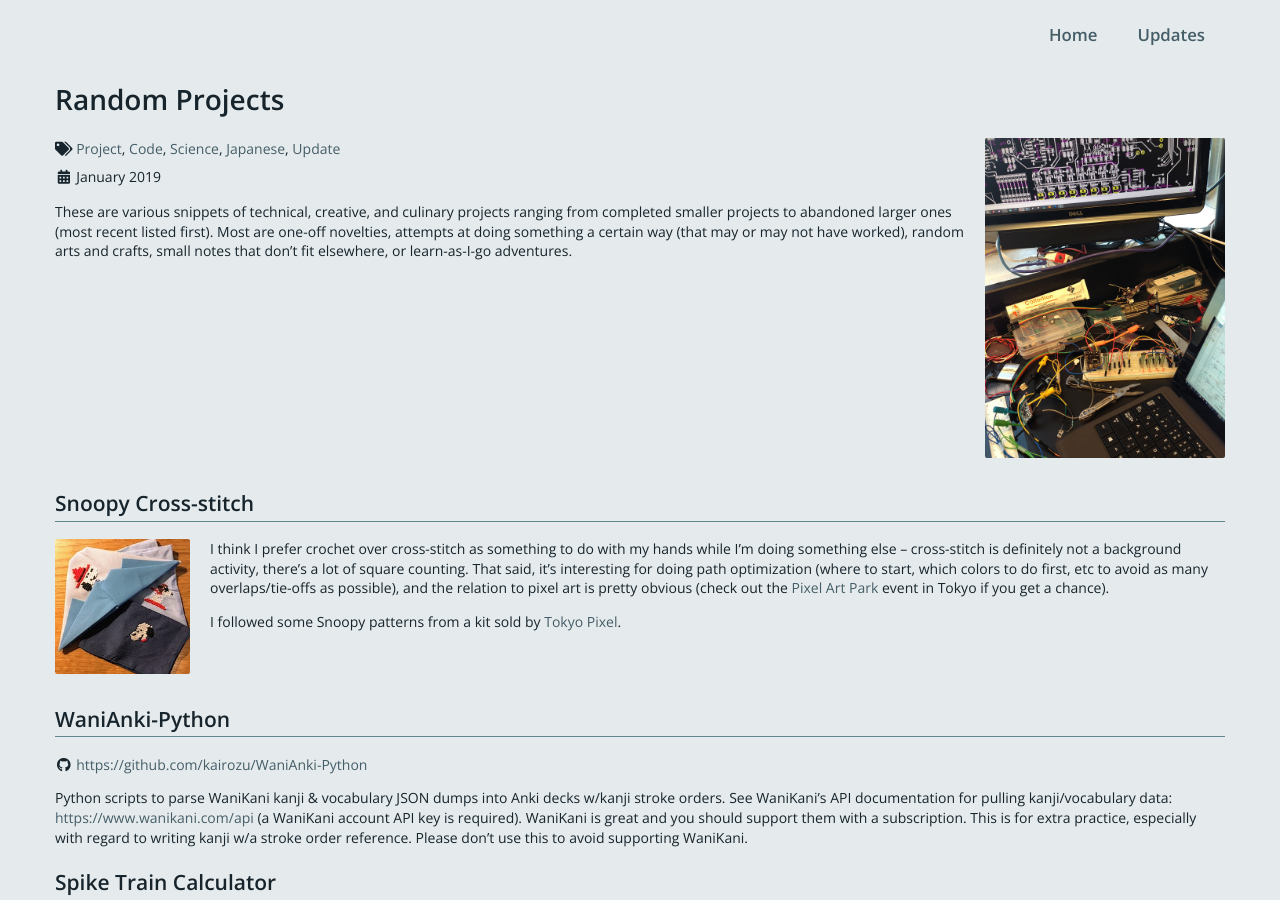
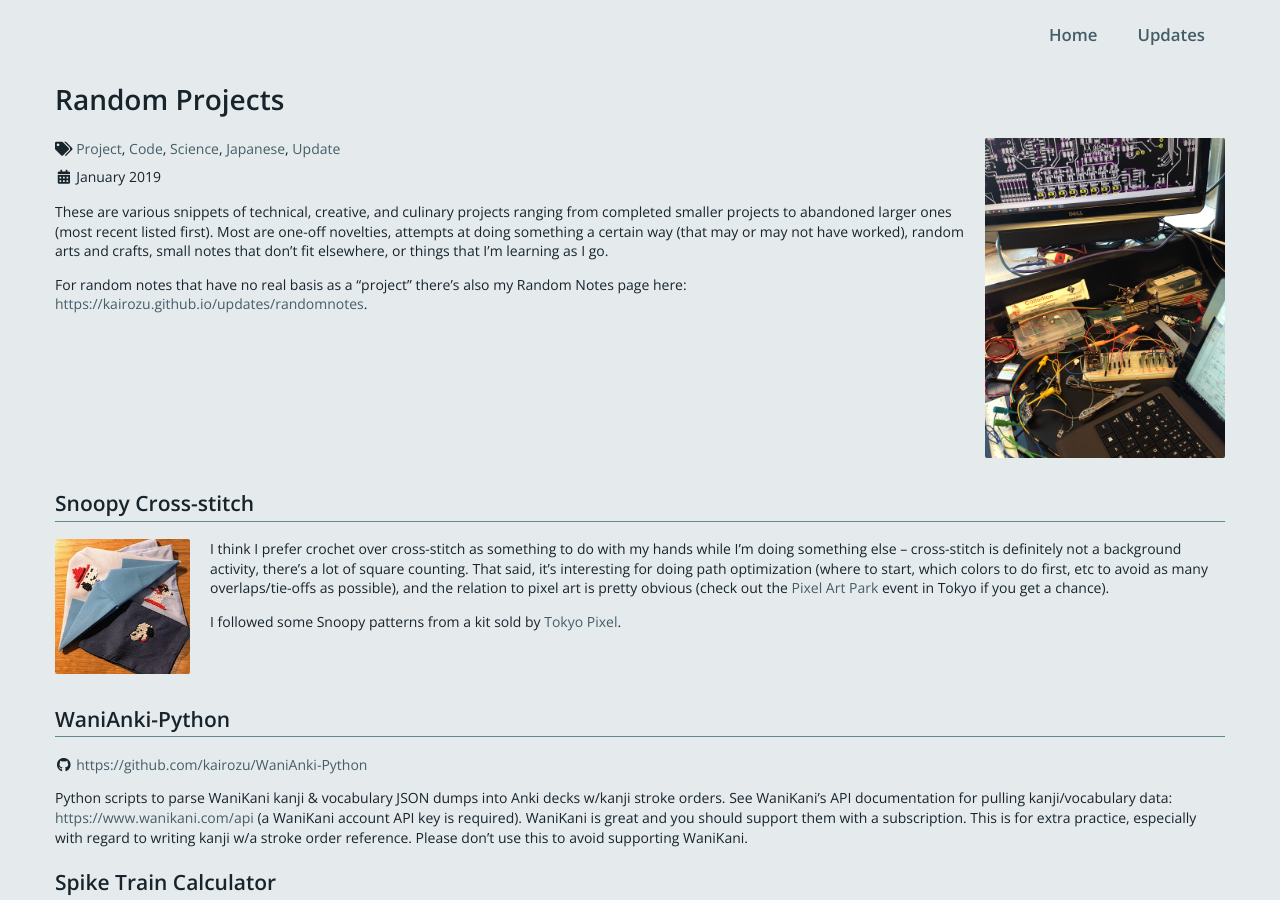
Before and after one commit to kairozu/kairozu.github.io, a Jekyll site: the page built from updates/_posts/2019-01-16-randomprojects.md, in a window 1280 px wide and 900 px high. Built offline with Jekyll 4.4.1, drawn with Linux system fonts in a browser that asks for light colours; nearby versions of some CDN libraries.

Commit message:
Adding link from RP to RN

```diff
--- a/updates/_posts/2019-01-16-randomprojects.md
+++ b/updates/_posts/2019-01-16-randomprojects.md
@@ -6,7 +6,9 @@ hasimg: /images/randomprojects.png
 imgwidth: 240
 tags: project code science japanese update
 ---
-These are various snippets of technical, creative, and culinary projects ranging from completed smaller projects to abandoned larger ones (most recent listed first). Most are one-off novelties, attempts at doing something a certain way (that may or may not have worked), random arts and crafts, small notes that don't fit elsewhere, or learn-as-I-go adventures.
+These are various snippets of technical, creative, and culinary projects ranging from completed smaller projects to abandoned larger ones (most recent listed first). Most are one-off novelties, attempts at doing something a certain way (that may or may not have worked), random arts and crafts, small notes that don't fit elsewhere, or things that I'm learning as I go.
+
+For random notes that have no real basis as a "project" there's also my Random Notes page here: [https://kairozu.github.io/updates/randomnotes](https://kairozu.github.io/updates/randomnotes).
 
 <div class="spacerClear"></div>
 
```
Also changed, not shown: updates/_posts/2018-03-26-randomnotes.md (+1 -1 lines).
